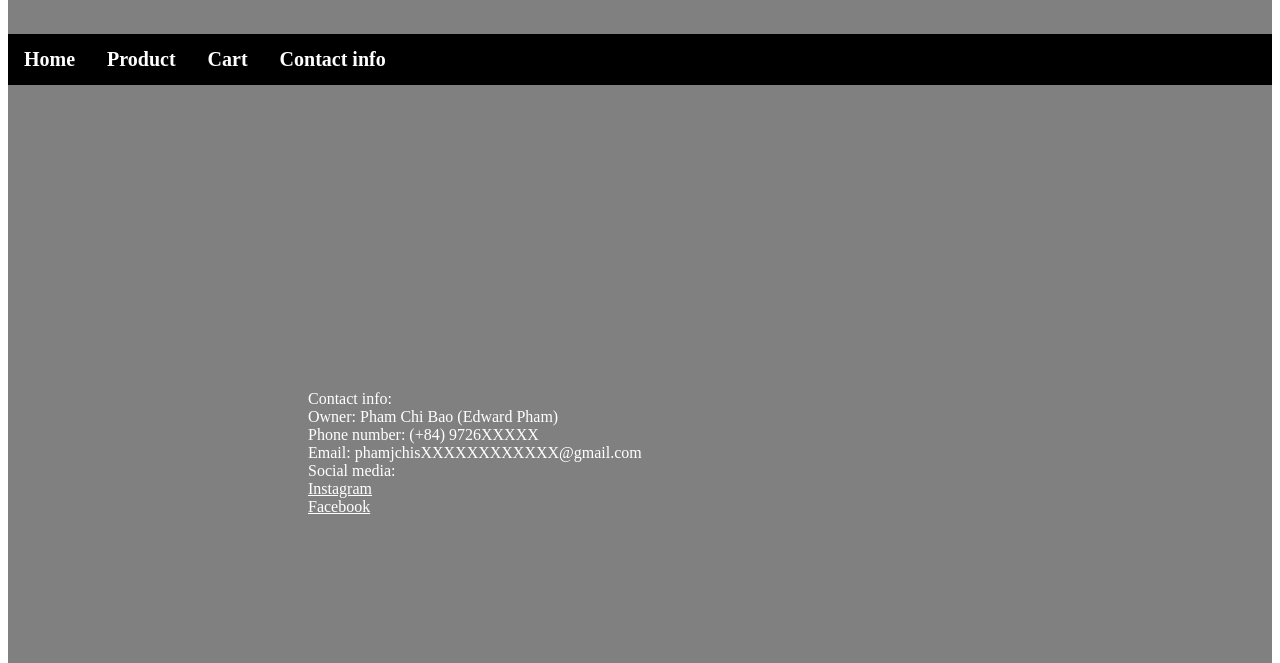
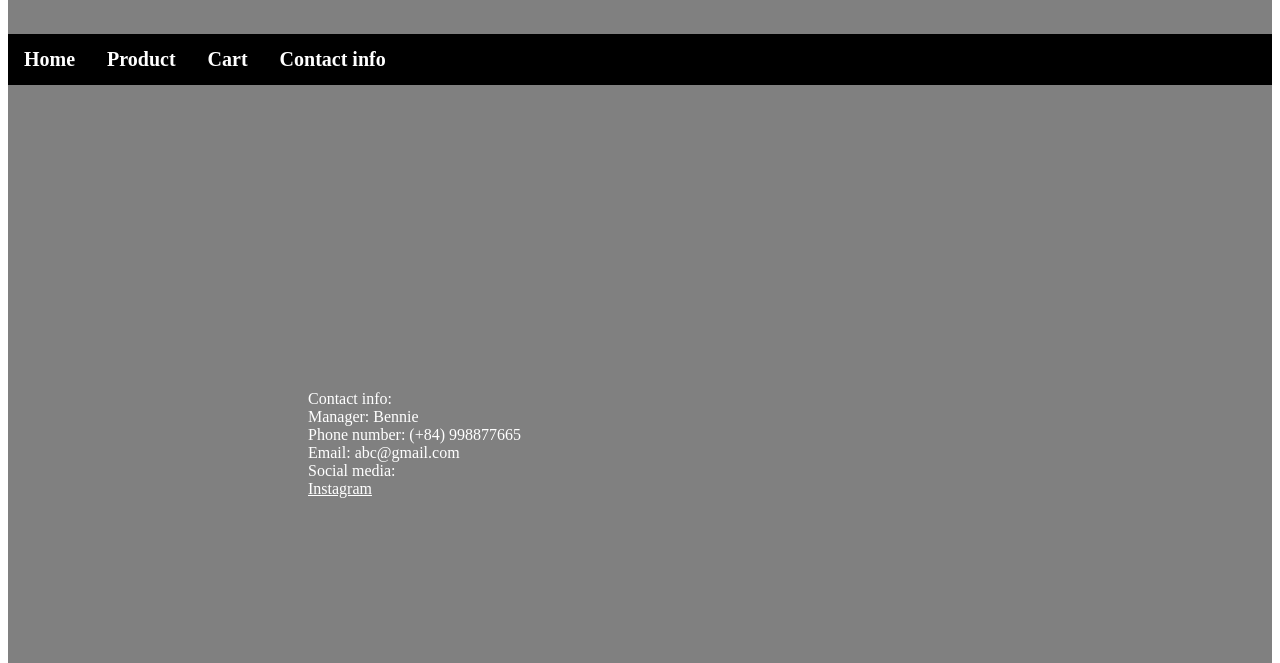
Before and after one commit to kmngoc1604/atnshop, a website: page views/contactinfo.html in a window 1280 px wide. Shown: the part 137-800 px from the top of the page. Drawn offline with Linux system fonts and the light colour scheme.

Commit message:
Update contactinfo.html

```diff
--- a/views/contactinfo.html
+++ b/views/contactinfo.html
@@ -89,12 +89,11 @@
 
         <div id="main-content">
             Contact info: <br>
-            Owner: Pham Chi Bao (Edward Pham)<br>
-            Phone number: (+84) 9726XXXXX<br>
-            Email: phamjchisXXXXXXXXXXXX@gmail.com<br>
+            Manager: Bennie<br>
+            Phone number: (+84) 998877665<br>
+            Email: abc@gmail.com<br>
             Social media:<br>
-            <a href="https://www.instagram.com/enfantfabuleux/">Instagram</a><br>
-            <a href="https://www.facebook.com/Edious22102001/">Facebook</a>
+            <a href="https://www.instagram.com/swimmin_on_da_beet/">Instagram</a><br>
         </div>
 
         <div id="footer">
```
